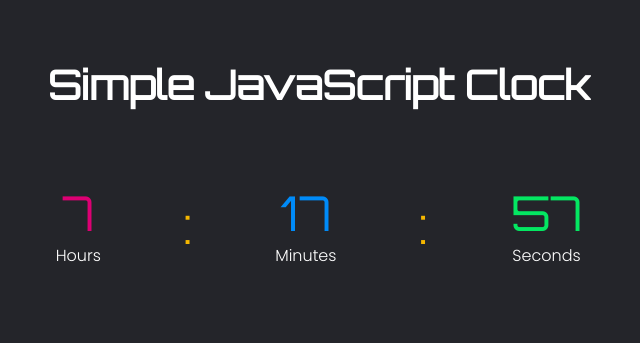
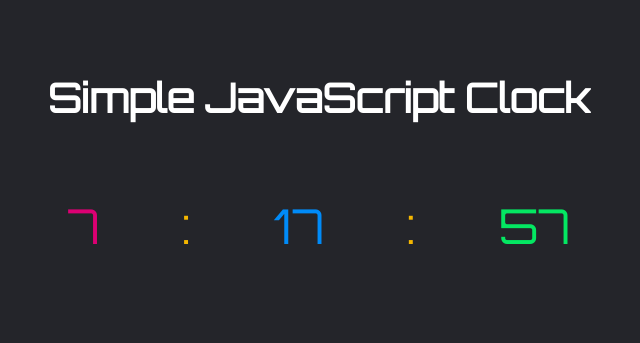
Before and after one commit to harshitpatilx/clock, a plain HTML site: page index.html in a window 1280 px wide. Shown: the part 200-543 px from the top of the page, without its empty margins (321-961 px from the left). Drawn offline with Linux system fonts and the light colour scheme.

Commit message:
Update index.html

```diff
--- a/index.html
+++ b/index.html
@@ -16,17 +16,14 @@
     <div class="clock">
         <div class="hour">
             <div id="hour">00</div>
-            <div class="title">Hours</div>
         </div>
         :
         <div class="minute">
             <div id="minute">00</div>
-            <div class="title">Minutes</div>
         </div>
         :
         <div class="second">
             <div id="second">00</div>
-            <div class="title">Seconds</div>
         </div>
     </div>
     <script src="./js/main.js"></script>
```
